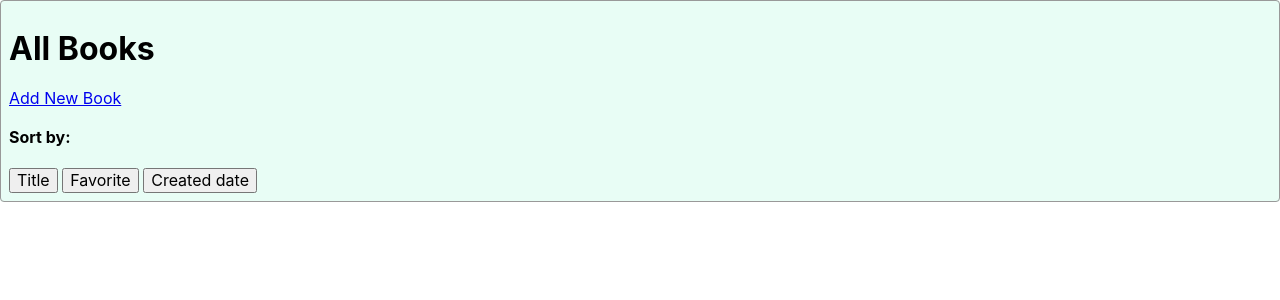
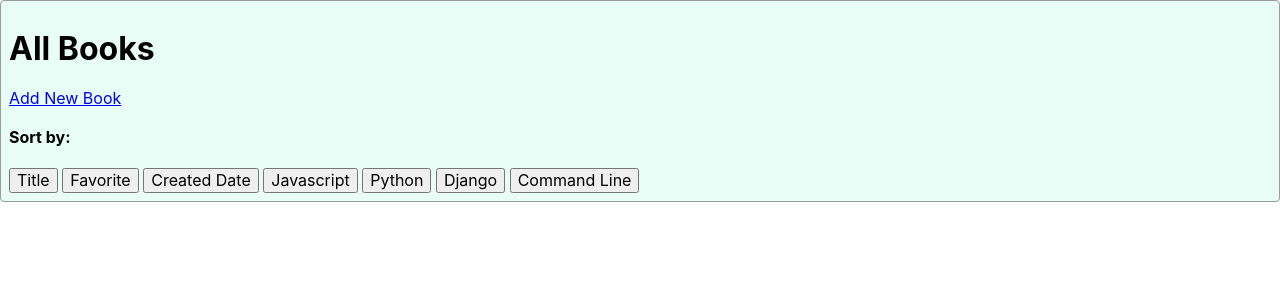
Before and after one commit to Tedfulk/freeshelf, a Django app: page /albums/ in a window 1280 px wide. Shown: the part 62-362 px from the top of the page. Run offline with Django 3.2, Linux system fonts and the light colour scheme; data that the repository does not hold is empty.

Commit message:
button added

```diff
--- a/books/views.py
+++ b/books/views.py
@@ -7,6 +7,11 @@ def home(request):
     if request.user.is_authenticated:
         return redirect("book_list")
     return render(request, "home.html")
+
+
+def sort_title(request):
+    books = Book.objects.order_by('title')
+    return render(request, "book_list.html", {"books": books})
 
 
 def book_list(request):
--- a/templates/book_list.html
+++ b/templates/book_list.html
@@ -8,9 +8,13 @@
  <p><a href="{% url 'add_book' %}">Add New Book</a></p>
 <div class="flex-wrap">
  <h4>Sort by:</h4>
- <button><a href="#" class="no-underline f4 fw6 db black link hover-blue"></a>Title</button>
- <button><a href="#" class="no-underline f4 fw6 db black link hover-blue"></a>Favorite</button>
- <button><a href="#"></a>Created date</button>
+ <a href="#"><button type="submit">Title</button></a>
+ <a href="#"><button type="submit">Favorite</button></a>
+ <a href="#"><button type="submit">Created Date</button></a>
+ <a href="#"><button type="submit">Javascript</button></a>
+ <a href="#"><button type="submit">Python</button></a>
+ <a href="#"><button type="submit">Django</button></a>
+ <a href="#"><button type="submit">Command Line</button></a>
 </div>
  <div>
   {% for book in books %}
```
